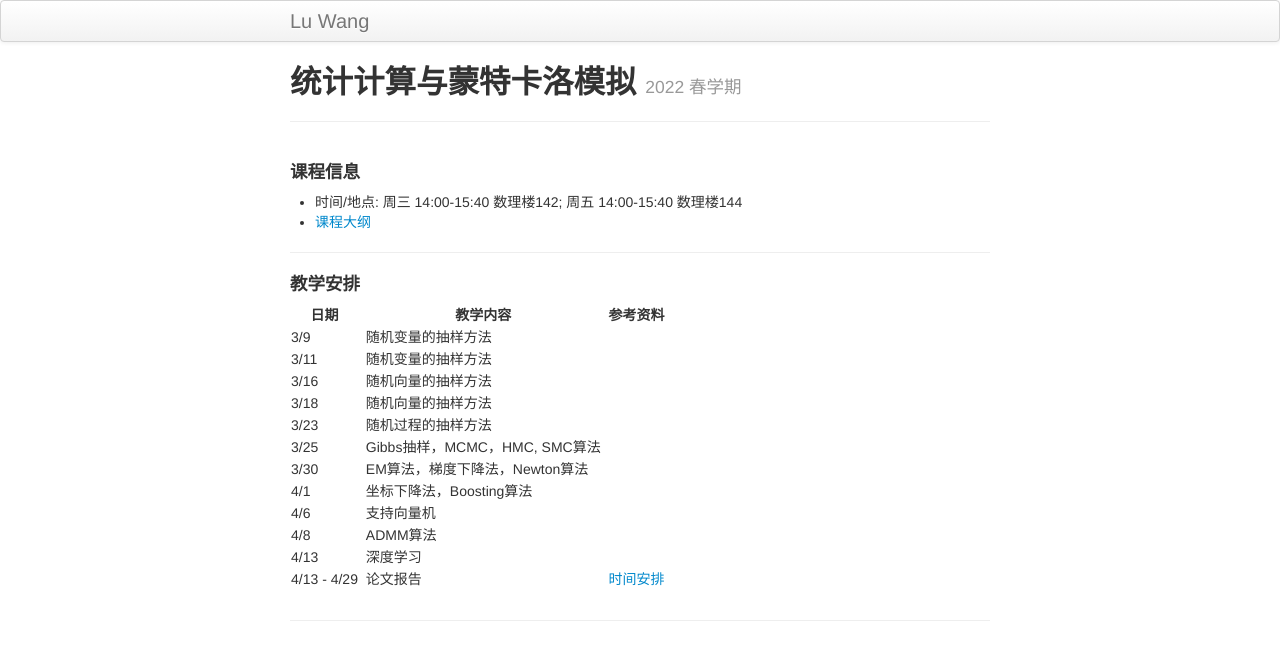
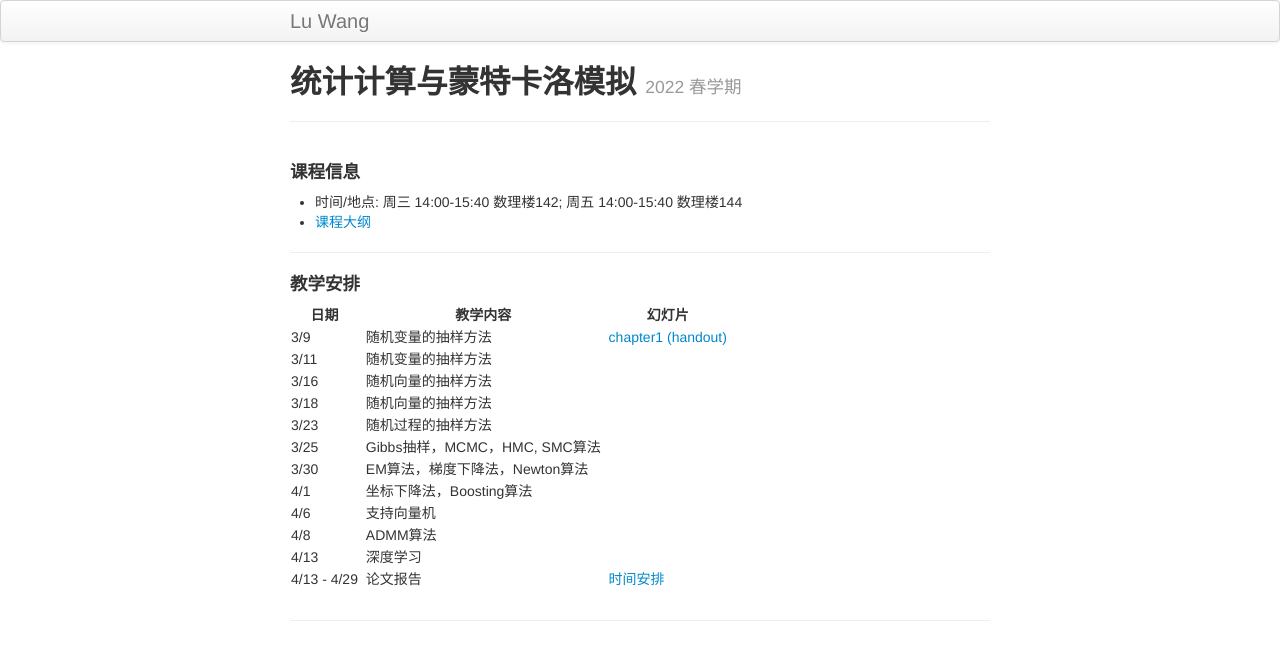
Before and after one commit to wangronglu/StatisticalComputing, a Jekyll site: the page built from index.md, in a window 1280 px wide. Shown: the top 660 px of the page. Built offline with Jekyll 4.4.1, drawn with Linux system fonts in a browser that asks for light colours.

Commit message:
Update index.md

```diff
--- a/index.md
+++ b/index.md
@@ -12,9 +12,9 @@ description: Course Website
 ---
 #### 教学安排
 
-| 日期 | | 教学内容 | |  参考资料  |
+| 日期 | | 教学内容 | |  幻灯片  |
 |---------------|---|--------------------------------|---|----------|
-| 3/9 || 随机变量的抽样方法 ||  |
+| 3/9 || 随机变量的抽样方法 || [chapter1](Lectures/chapter1.pdf) [(handout)](Lectures/chapter1_handout.pdf) |
 | 3/11 || 随机变量的抽样方法 ||  |
 | 3/16 || 随机向量的抽样方法 ||  |
 | 3/18 || 随机向量的抽样方法 ||  |
```
